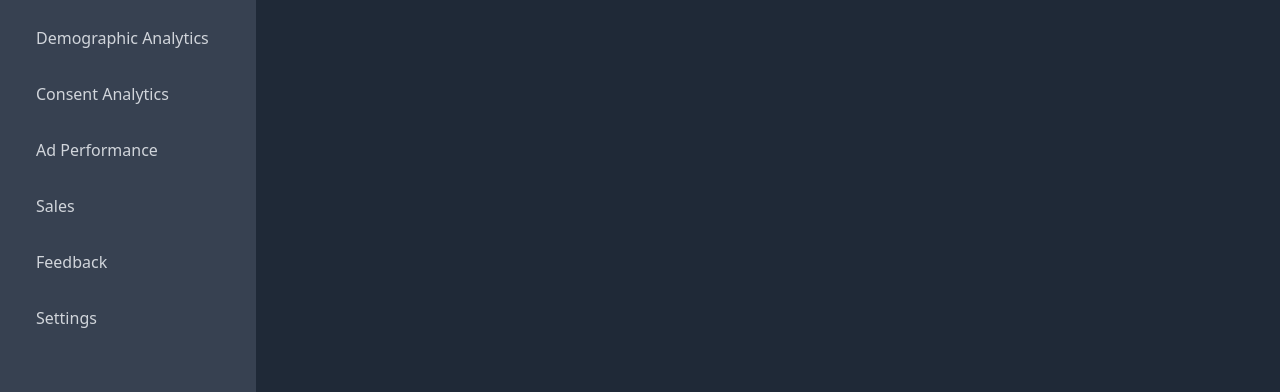
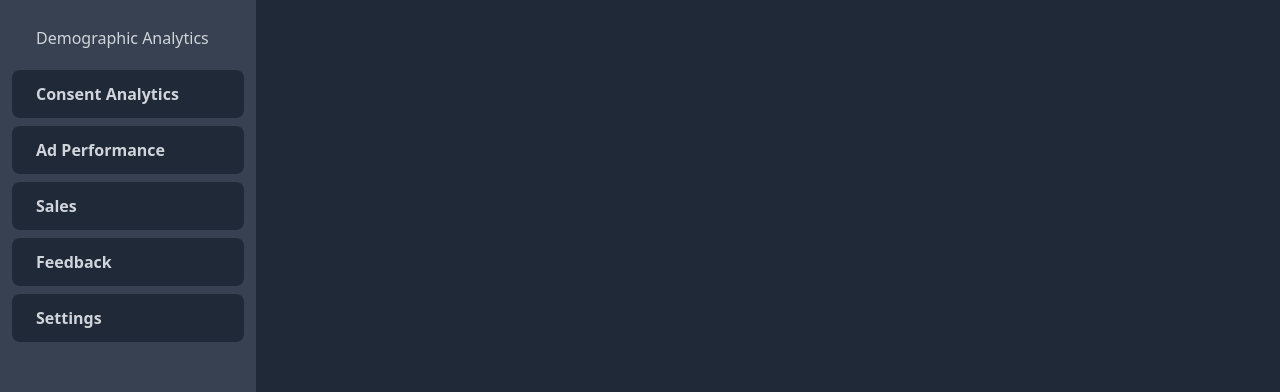
Before and after one commit to dlsntos/smart-target-admin-dashboard, a React (Vite) app: page /dashboard/ad-performance in a window 1280 px wide. Shown: the part 122-514 px from the top of the page. Built offline with nearby package versions, Linux system fonts and the light colour scheme; the HTML template or start-up script is replaced by a standard one.

Commit message:
add function to navlink css where it will change its state when its active

```diff
--- a/src/pages/global/SideBar.jsx
+++ b/src/pages/global/SideBar.jsx
@@ -10,20 +10,24 @@ function SideBar() {
         <ul className="flex-1 p-3">
           <li>
             <NavLink
-								to="/dashboard/demographic"
-              	className="block p-3 pl-6 mb-2 rounded-lg text-gray-300
-													 hover:bg-gray-800
-													 transition-all duration-300 ease-in-out"
+              to="/dashboard/demographic"
+              className={({ isActive }) =>
+                `block p-3 pl-6 mb-2 rounded-lg text-gray-300 hover:bg-gray-800 transition-all duration-300 ease-in-out${
+                  isActive ? " bg-gray-800 font-bold" : ""
+                }`
+              }
             >
               Demographic Analytics
             </NavLink>
           </li>
           <li>
             <NavLink
-							to="#"
-              className="block p-3 pl-6 mb-2 rounded-lg text-gray-300
-																hover:bg-gray-800
-															  transition-all duration-300 ease-in-out"
+              to="#"
+              className={({ isActive }) =>
+                `block p-3 pl-6 mb-2 rounded-lg text-gray-300 hover:bg-gray-800 transition-all duration-300 ease-in-out${
+                  isActive ? " bg-gray-800 font-bold" : ""
+                }`
+              }
             >
               Consent Analytics
             </NavLink>
@@ -31,39 +35,47 @@ function SideBar() {
           <li>
             <NavLink
               to="/dashboard/ad-performance"
-              className="block p-3 pl-6 mb-2 rounded-lg text-gray-300
-												 hover:bg-gray-800
-												 transition-all duration-300 ease-in-out"
+              className={({ isActive }) =>
+                `block p-3 pl-6 mb-2 rounded-lg text-gray-300 hover:bg-gray-800 transition-all duration-300 ease-in-out${
+                  isActive ? " bg-gray-800 font-bold" : ""
+                }`
+              }
             >
               Ad Performance
             </NavLink>
           </li>
           <li>
             <NavLink
-							to="#"
-              className="block p-3 pl-6 mb-2 rounded-lg text-gray-300
-																hover:bg-gray-800
-															  transition-all duration-300 ease-in-out"
+              to="#"
+              className={({ isActive }) =>
+                `block p-3 pl-6 mb-2 rounded-lg text-gray-300 hover:bg-gray-800 transition-all duration-300 ease-in-out${
+                  isActive ? " bg-gray-800 font-bold" : ""
+                }`
+              }
             >
               Sales
             </NavLink>
           </li>
           <li>
             <NavLink
-							to="#"
-              className="block p-3 pl-6 mb-2 rounded-lg text-gray-300
-																hover:bg-gray-800
-															  transition-all duration-300 ease-in-out"
+              to="#"
+              className={({ isActive }) =>
+                `block p-3 pl-6 mb-2 rounded-lg text-gray-300 hover:bg-gray-800 transition-all duration-300 ease-in-out${
+                  isActive ? " bg-gray-800 font-bold" : ""
+                }`
+              }
             >
               Feedback
             </NavLink>
           </li>
           <li>
             <NavLink
-							to="#"
-              className="block p-3 pl-6 mb-2 rounded-lg text-gray-300
-																hover:bg-gray-800
-															  transition-all duration-300 ease-in-out"
+              to="#"
+              className={({ isActive }) =>
+                `block p-3 pl-6 mb-2 rounded-lg text-gray-300 hover:bg-gray-800 transition-all duration-300 ease-in-out${
+                  isActive ? " bg-gray-800 font-bold" : ""
+                }`
+              }
             >
               Settings
             </NavLink>
```
